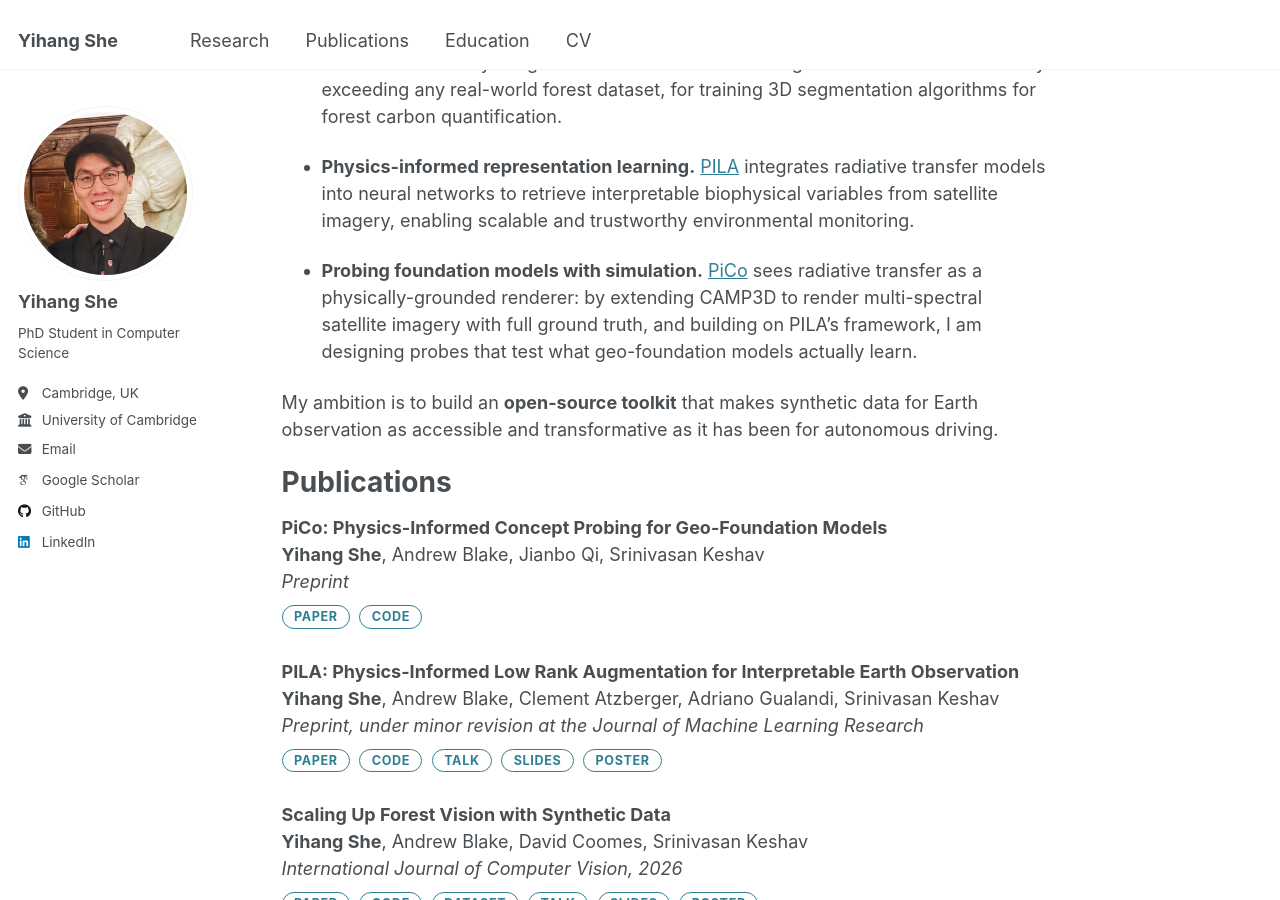
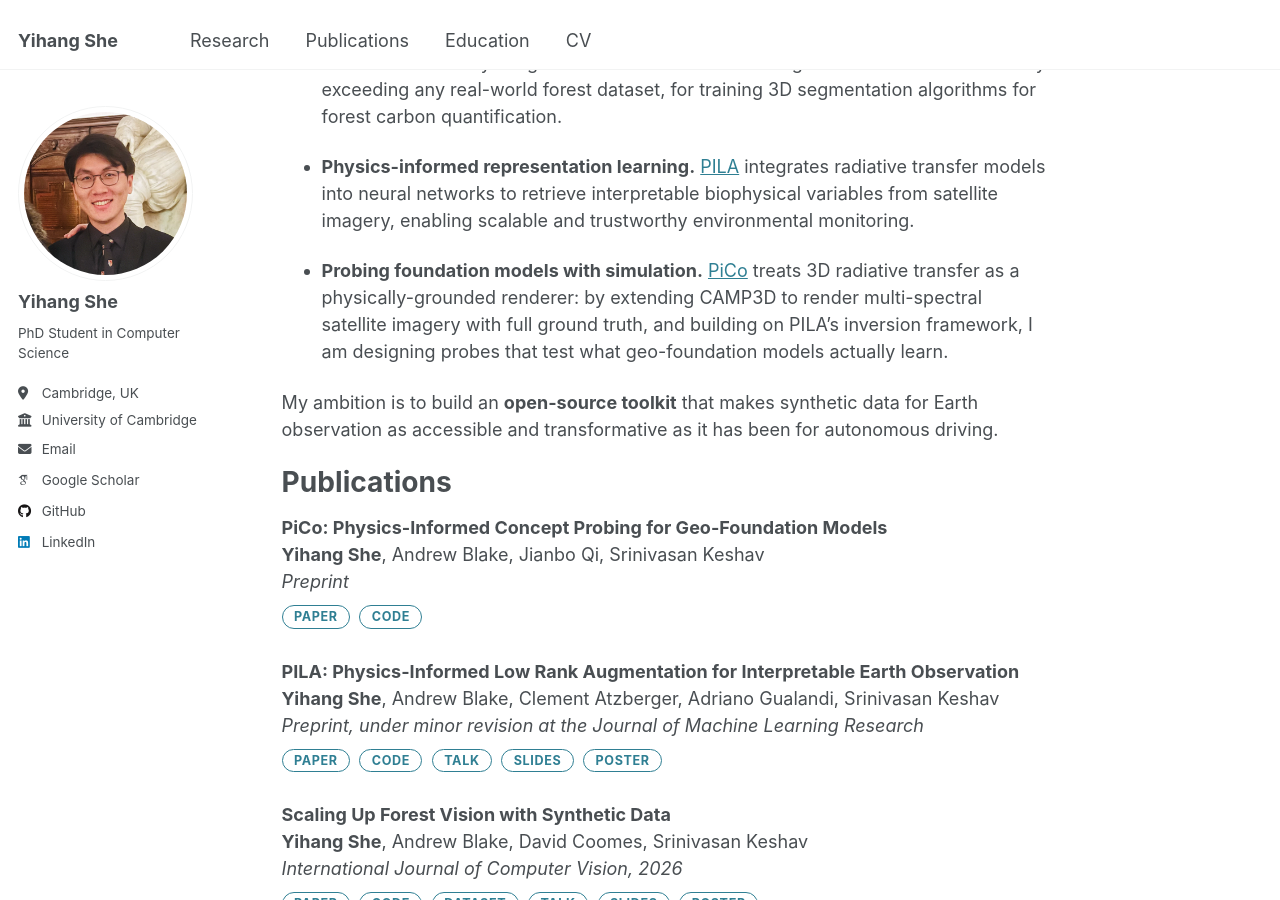
Before and after one commit to yihshe/yihshe.github.io, a Jekyll site: the page built from _pages/about.md, in a window 1280 px wide and 900 px high, scrolled down 646 px. Built offline with Jekyll 4.4.1, drawn with Linux system fonts in a browser that asks for light colours; some web fonts are replaced.

Commit message:
PiCo updated

```diff
--- a/_pages/about.md
+++ b/_pages/about.md
@@ -24,7 +24,7 @@ Three threads of my PhD are converging into a single pipeline — from virtual f
 
 - **Physics-informed representation learning.** [PILA](https://github.com/yihshe/PILA) integrates radiative transfer models into neural networks to retrieve interpretable biophysical variables from satellite imagery, enabling scalable and trustworthy environmental monitoring.
 
-- **Probing foundation models with simulation.** [PiCo](https://github.com/yihshe/PiCo) sees radiative transfer as a physically-grounded renderer: by extending CAMP3D to render multi-spectral satellite imagery with full ground truth, and building on PILA's framework, I am designing probes that test what geo-foundation models actually learn.
+- **Probing foundation models with simulation.** [PiCo](https://github.com/yihshe/PiCo) treats 3D radiative transfer as a physically-grounded renderer: by extending CAMP3D to render multi-spectral satellite imagery with full ground truth, and building on PILA's inversion framework, I am designing probes that test what geo-foundation models actually learn.
 
 My ambition is to build an **open-source toolkit** that makes synthetic data for Earth observation as accessible and transformative as it has been for autonomous driving.
 
```
